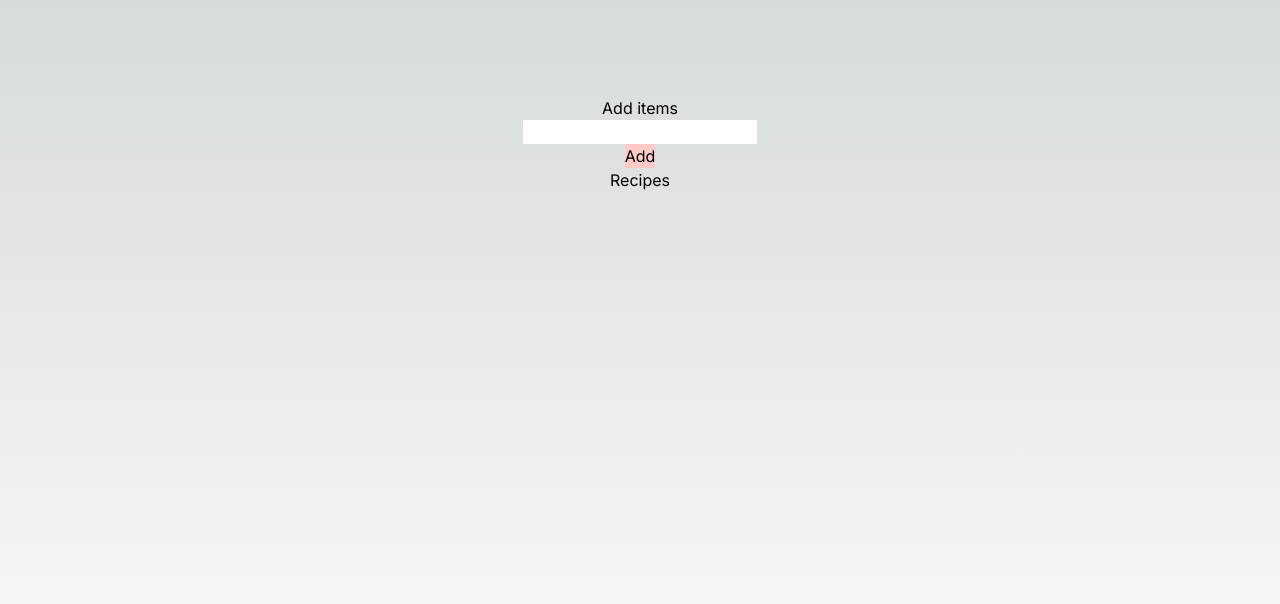
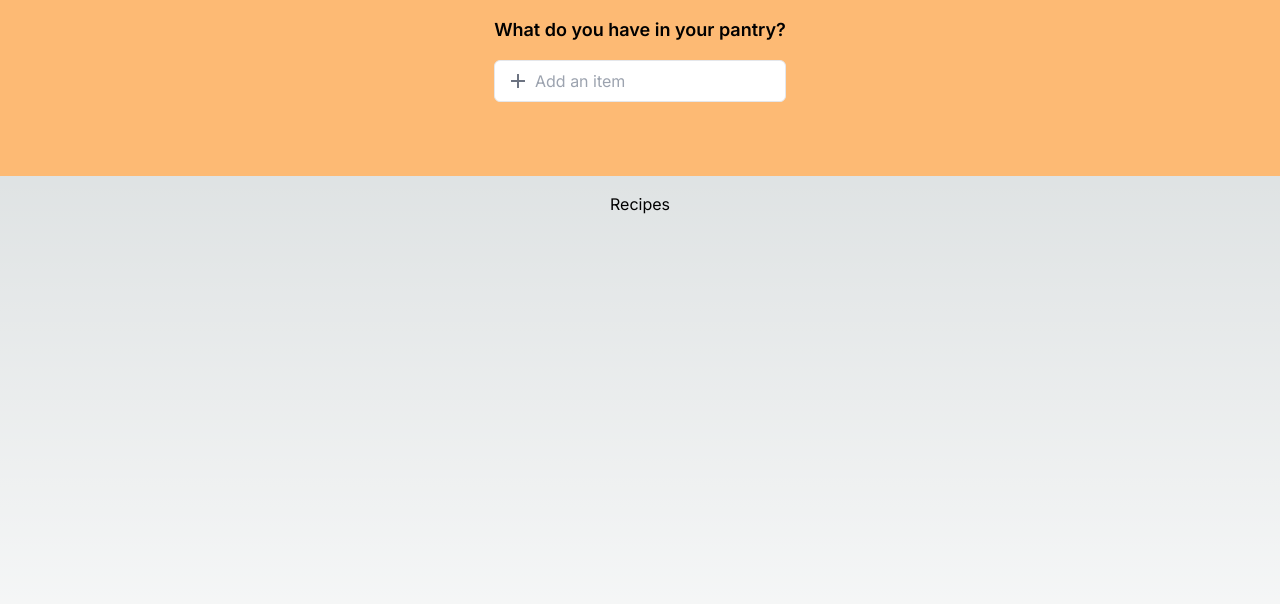
Before and after one commit to claudiooleite/pantrypall, a Next.js app: page / in a window 1280 px wide. Shown: the top 604 px of the page. Built offline with nearby package versions, Linux system fonts and the light colour scheme.

Commit message:
icon add to pantry

```diff
--- a/src/app/layout.js
+++ b/src/app/layout.js
@@ -11,6 +11,13 @@ export const metadata = {
 export default function RootLayout({ children }) {
   return (
     <html lang="en">
+      <head>
+        <link
+          href="https://fonts.googleapis.com/icon?family=Material+Icons+Outlined"
+          rel="stylesheet"
+        />
+        <title>{metadata.title}</title>
+      </head>
       <body className={inter.className}>{children}</body>
     </html>
   );
--- a/src/app/page.js
+++ b/src/app/page.js
@@ -25,27 +25,51 @@ export default function Home() {
     setItems(e.target.value);
   }
 
+  function handleKeyPress(e) {
+    if (e.key === "Enter") {
+      handleClick();
+    }
+  }
+
   function handleClickRemove(id) {
     setPantry(pantry.filter((i) => i.id !== id));
   }
   // list items in the pantry
   function mapPantryItems() {
     return pantry.map((item) => (
-      <>
-        <li key={item.id}>{item.item}</li>
-        <button onClick={() => handleClickRemove(item.id)}>delete</button>
-      </>
+      <div key={item.id} className="flex items-center space-x-2">
+        <li className="capitalize">{item.item}</li>
+        <button
+          onClick={() => handleClickRemove(item.id)}
+          className="text-red-600">
+          delete
+        </button>
+      </div>
     ));
   }
 
   return (
-    <main className="flex min-h-screen flex-col items-center p-24">
-      <h1>Add items</h1>
-      <input value={items} onChange={handleChange} />
-      <button className="bg-red-200" onClick={handleClick}>
-        Add
-      </button>
-      <ul>{mapPantryItems()}</ul>
+    <main className="flex min-h-screen flex-col items-center">
+      <div className="bg-orange-300 w-full h-44 p-4 flex flex-col items-center">
+        <h1 className="text-lg font-semibold">
+          What do you have in your pantry?
+        </h1>
+        <div className="relative mt-4 flex items-center">
+          <span
+            className="material-icons-outlined absolute left-3 top-1/2 transform -translate-y-1/2 text-gray-500 cursor-pointer"
+            onClick={handleClick}>
+            add
+          </span>
+          <input
+            value={items}
+            onKeyPress={handleKeyPress}
+            onChange={handleChange}
+            className="pl-10 pr-4 py-2 border rounded-md focus:outline-none focus:ring-2 focus:ring-blue-500"
+            placeholder="Add an item"
+          />
+        </div>
+      </div>
+      <ul className="mt-4 space-y-2">{mapPantryItems()}</ul>
       <Recipes pantry={pantry} />
     </main>
   );
```
